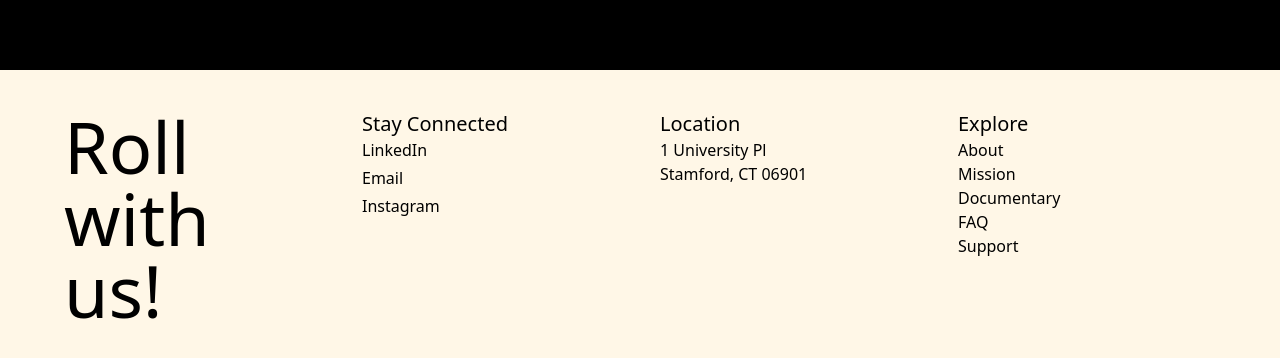
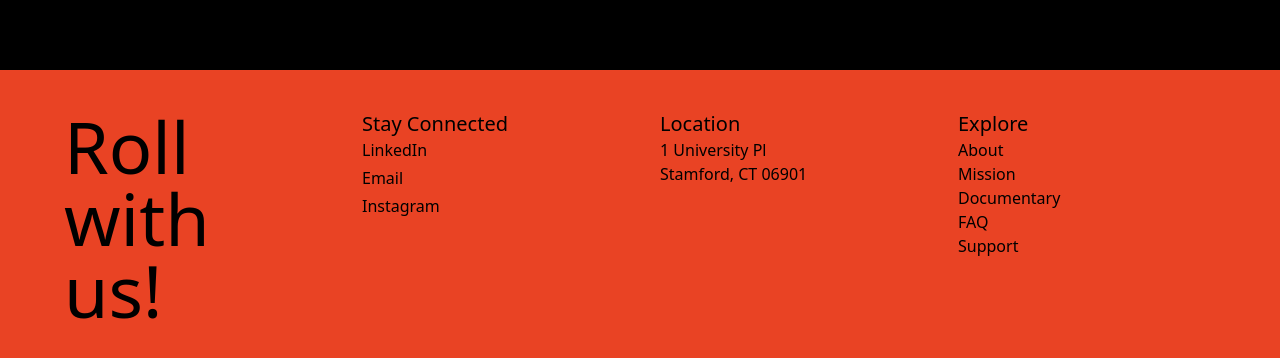
Before and after one commit to chaconshania/art-of-the-roll, a React (Vite) app: page / in a window 1280 px wide. Shown: the part 3930-4288 px from the top of the page. Built offline with nearby package versions, Linux system fonts and the light colour scheme.

Commit message:
Update Footer.jsx

```diff
--- a/components/Footer.jsx
+++ b/components/Footer.jsx
@@ -2,7 +2,7 @@
 
 export default function Footer() {
   return (
-    <div className="w-full bg-[#FFF7E7] px-4 py-10 flex items-center justify-center">
+    <div className="w-full bg-[#E94324] px-4 py-10 flex items-center justify-center">
       <div className="w-full max-w-6xl grid grid-cols-1 md:grid-cols-4 gap-10 text-center md:text-left">
         <div>
           <h2 className="text-2xl md:text-7xl">Roll with us!</h2>
```
